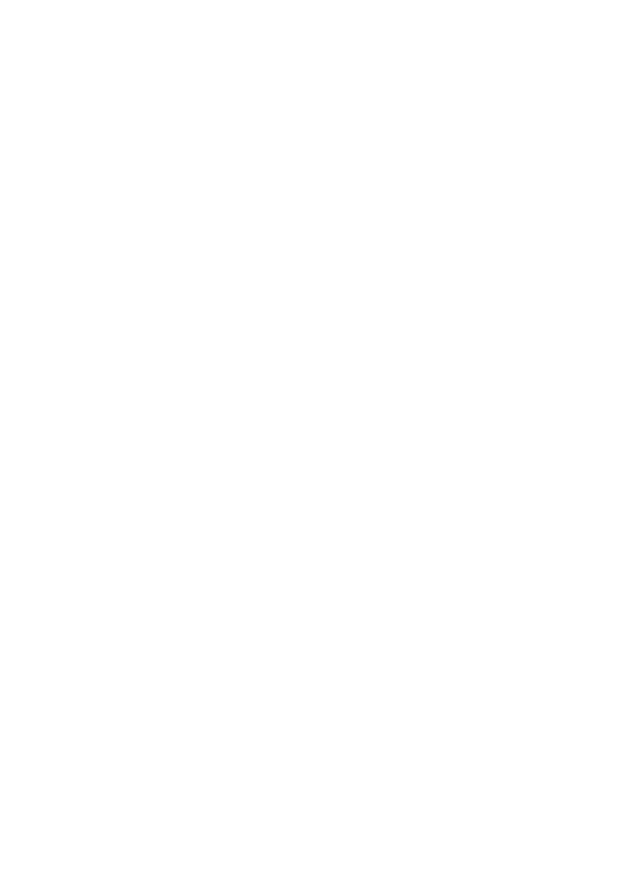
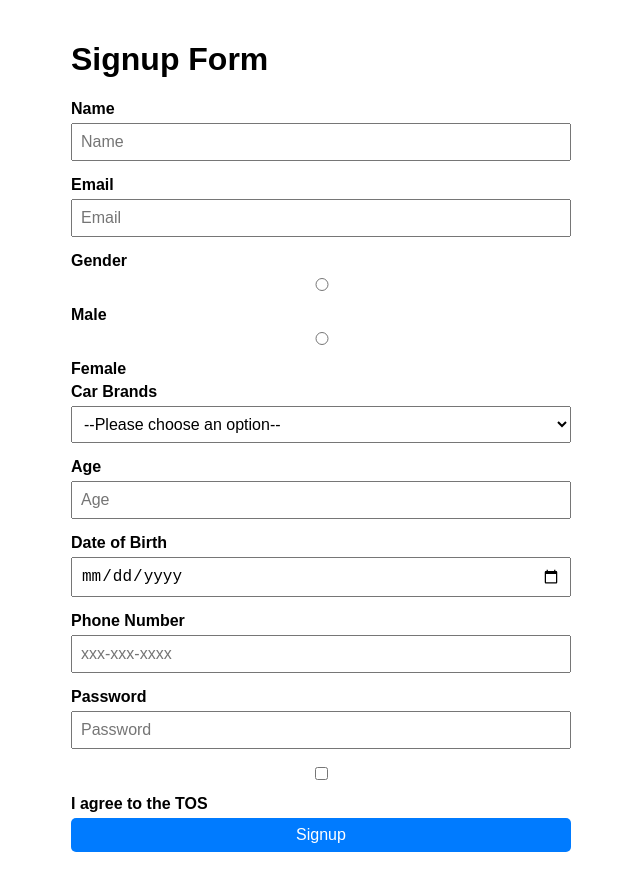
Before and after one commit to acciojob/signup-form-car-dastagirikothapalli, a website: page main.html in a window 1280 px wide. Shown: the whole page, without its empty margins (319-959 px from the left). Before the commit the page ends 800 px from the top, so only its background shows below. Drawn offline with Linux system fonts and the light colour scheme.

Commit message:
created a submission

```diff
--- a/main.html
+++ b/main.html
@@ -1,16 +1,83 @@
 <!DOCTYPE html>
+<html lang="en">
+<head>
+  <meta charset="UTF-8">
+  <meta name="viewport" content="width=device-width, initial-scale=1.0">
+  <title>Signup Form</title>
+  <style>
+    body {
+      font-family: Arial, sans-serif;
+      max-width: 500px;
+      margin: 0 auto;
+      padding: 20px;
+    }
+    form {
+      display: flex;
+      flex-direction: column;
+    }
+    label {
+      margin-bottom: 5px;
+      font-weight: bold;
+    }
+    input, select, button {
+      margin-bottom: 15px;
+      padding: 8px;
+      font-size: 16px;
+    }
+    button {
+      background-color: #007BFF;
+      color: white;
+      border: none;
+      border-radius: 5px;
+      cursor: pointer;
+    }
+    button:hover {
+      background-color: #0056b3;
+    }
+  </style>
+</head>
+<body>
 
-<html>
+  <h1>Signup Form</h1>
+  <form action="#" method="POST">
+    <label for="name">Name</label>
+    <input type="text" id="name" name="name" placeholder="Name" required>
 
-<head>
-	<link rel="stylesheet" href="styles.css">
-</head>
+    <label for="email">Email</label>
+    <input type="email" id="email" name="email" placeholder="Email" required>
 
-<body>
-	<!-- the entire body must be written by student -->
-    <script type="text/javascript" src="./script.js">
-</script>
+    <label>Gender</label>
+    <input type="radio" id="gender_m" name="gender" value="male" required>
+    <label for="gender_m">Male</label>
+    <input type="radio" id="gender_f" name="gender" value="female" required>
+    <label for="gender_f">Female</label>
+
+    <label for="cars">Car Brands</label>
+    <select id="cars" name="cars" required>
+      <option value="">--Please choose an option--</option>
+      <option value="toyota">Toyota</option>
+      <option value="ford">Ford</option>
+      <option value="honda">Honda</option>
+      <option value="bmw">BMW</option>
+    </select>
+
+    <label for="age">Age</label>
+    <input type="number" id="age" name="age" placeholder="Age" required>
+
+    <label for="dob">Date of Birth</label>
+    <input type="date" id="dob" name="dob" required>
+
+    <label for="tel">Phone Number</label>
+    <input type="tel" id="tel" name="tel" placeholder="xxx-xxx-xxxx">
+
+    <label for="password">Password</label>
+    <input type="password" id="password" name="password" placeholder="Password" required>
+
+    <input type="checkbox" id="tos" name="tos" required>
+    <label for="tos">I agree to the TOS</label>
+
+    <button type="submit">Signup</button>
+  </form>
 
 </body>
-
 </html>
```
